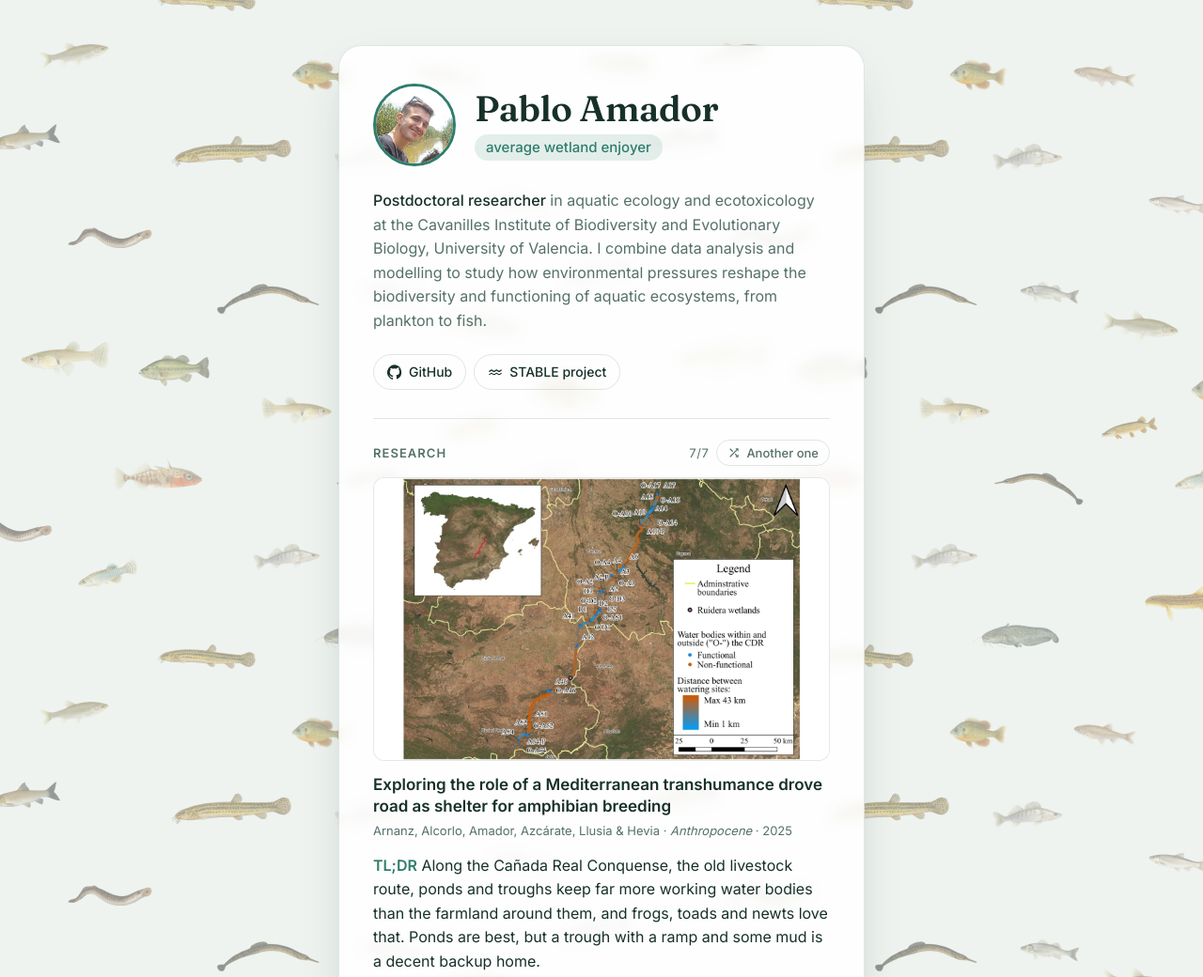
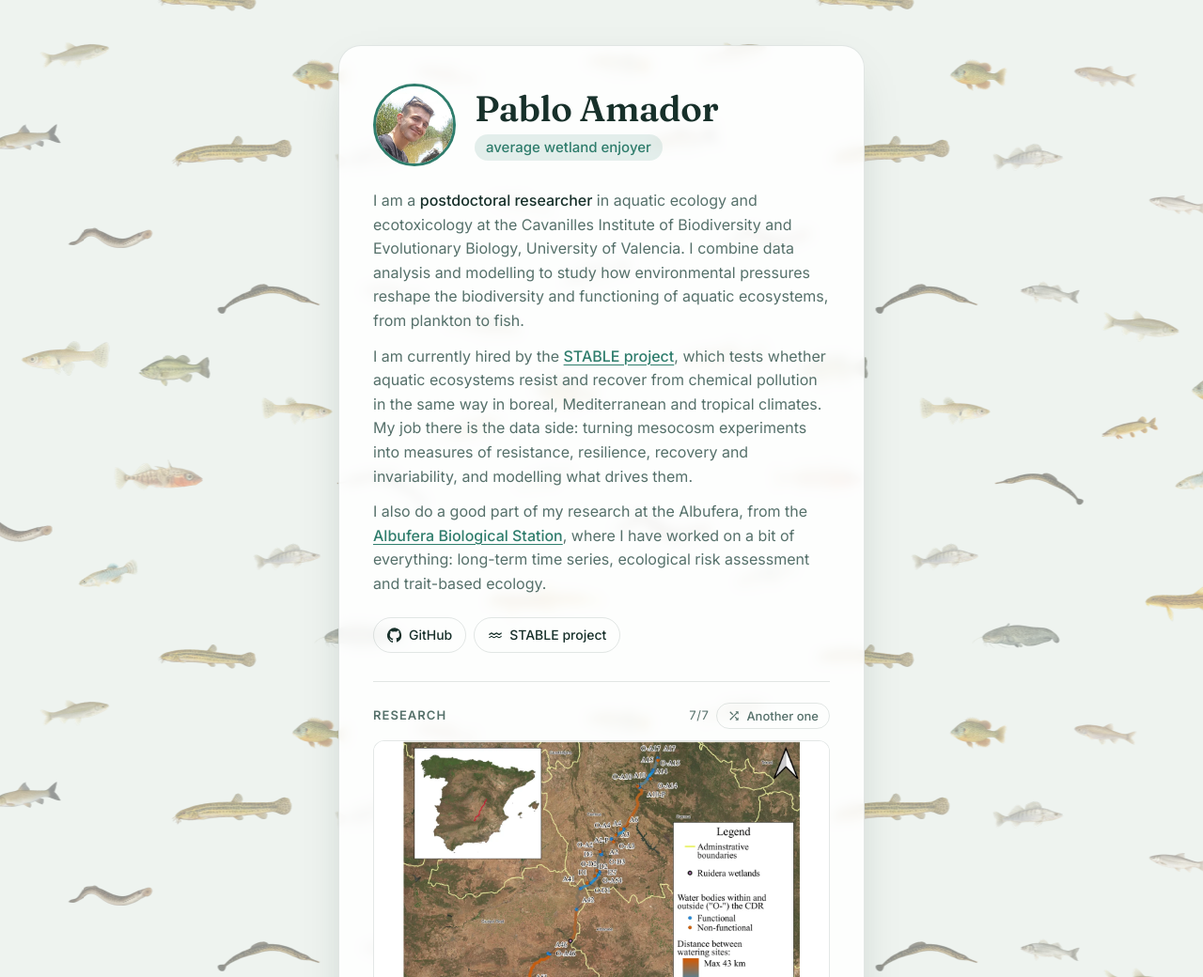
Before and after one commit to pabloamadorc/pabloamadorc.github.io, a plain HTML site: page index.html in a window 1280 px wide. Shown: the top 1040 px of the page at 94% size. Drawn offline with nearby package versions, Linux system fonts and the light colour scheme; grey boxes are pictures that could not be loaded.

Commit message:
Add files via upload

```diff
--- a/index.html
+++ b/index.html
@@ -115,6 +115,8 @@
     }
     .about { margin: 24px 0 0; color: var(--muted); }
     .about b { color: var(--text); font-weight: 500; }
+    .about + .about { margin-top: 12px; }
+    .about a { color: var(--accent); font-weight: 500; text-decoration: underline; text-decoration-thickness: 1px; text-underline-offset: 3px; }
 
     .links { display: flex; flex-wrap: wrap; gap: 8px; margin: 22px 0 0; padding: 0; list-style: none; }
     .links a {
@@ -207,10 +209,22 @@
     </header>
 
     <p class="about">
-      <b>Postdoctoral researcher</b> in aquatic ecology and ecotoxicology at the
+      I am a <b>postdoctoral researcher</b> in aquatic ecology and ecotoxicology at the
       Cavanilles Institute of Biodiversity and Evolutionary Biology, University of Valencia.
       I combine data analysis and modelling to study how environmental pressures reshape
       the biodiversity and functioning of aquatic ecosystems, from plankton to fish.
+    </p>
+    <p class="about">
+      I am currently hired by the <a href="https://github.com/STABLE-uv">STABLE project</a>,
+      which tests whether aquatic ecosystems resist and recover from chemical pollution in the same way
+      in boreal, Mediterranean and tropical climates. My job there is the data side: turning mesocosm
+      experiments into measures of resistance, resilience, recovery and invariability, and modelling what drives them.
+    </p>
+    <p class="about">
+      I also do a good part of my research at the Albufera, from the
+      <a href="https://www.uv.es/uvweb/instituto-universitario-cavanilles-biodiversidad-biologia-evolutiva/es/estacion-biologica-albufera/estacion/estacion-biologica-albufera-1286408951221.html">Albufera Biological Station</a>,
+      where I have worked on a bit of everything: long-term time series, ecological risk assessment
+      and trait-based ecology.
     </p>
 
     <ul class="links" id="links"></ul>
@@ -333,7 +347,7 @@
         <figure><a href="assets/research/${p.fig}" target="_blank" rel="noopener"><img src="assets/research/${p.fig}" alt="Figure from: ${p.title}" loading="lazy"></a></figure>
         <div><h3><a href="${url}" target="_blank" rel="noopener">${p.title}</a></h3>
         <p class="meta">${p.authors} · <i>${p.journal}</i> · ${p.year}</p></div>
-        <p class="tldr"><b>TL;DR</b> ${p.tldr}</p>`;
+        <p class="tldr">${p.tldr}</p>`;
       document.getElementById("paper-count").textContent = `${paperIdx + 1}/${PAPERS.length}`;
     }
     document.getElementById("next-paper").addEventListener("click", () => {
```
